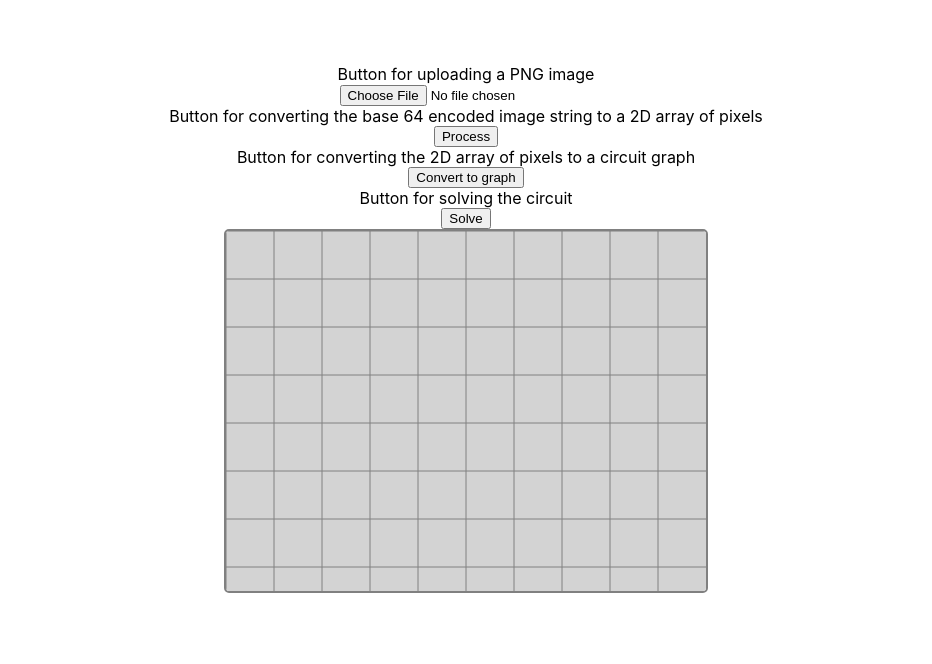
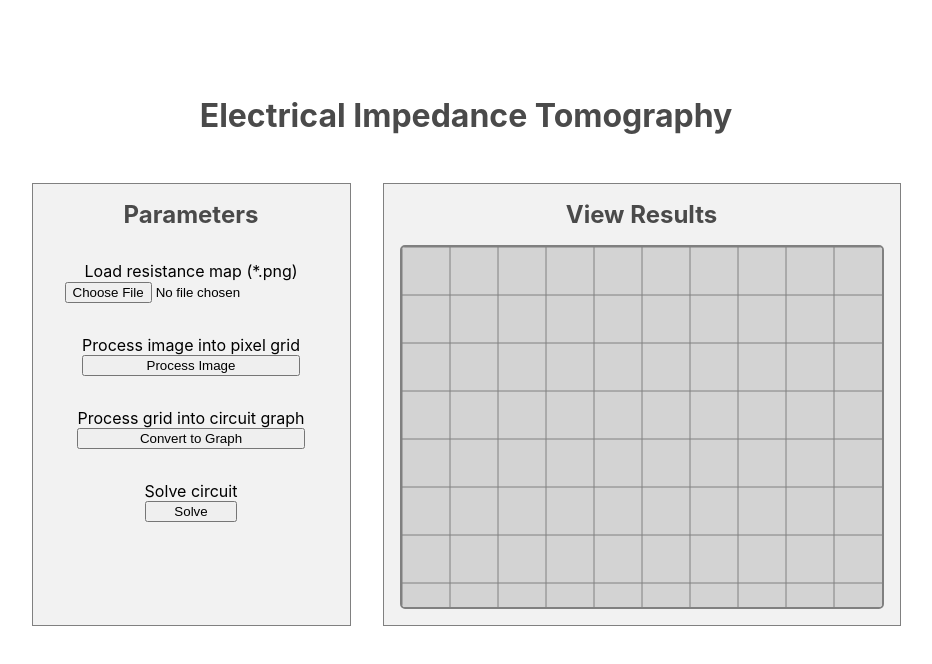
Before and after one commit to emilamaj/impedance, a React (Create React App) app: page / in a window 1280 px wide. Shown: the top 664 px of the page, without its empty margins (174-1106 px from the left). Built offline with nearby package versions, Linux system fonts and the light colour scheme.

Commit message:
Working version, works with all resistances equal. Better UI

```diff
--- a/src/App.css
+++ b/src/App.css
@@ -6,14 +6,56 @@
   margin-top: 5%;
 }
 
+.label-title-page {
+  font-size: 2rem;
+  font-weight: bold;
+  color: #4a4a4a;
+}
 
-/* .App-header {
-  min-height: 100vh;
-  background-color: gray;
+.container-section {
+  display: flex;
+  flex-direction: row;
+  justify-content: space-between;
+
+}
+
+.container-pane-left {
+  width: 50%;
   display: flex;
   flex-direction: column;
   align-items: center;
-  justify-content: center;
-  font-size: calc(10px + 2vmin);
-  color: white;
-} */
+  border: 1px solid grey;
+  margin: 1rem;
+  padding: 1rem;
+  background-color: #f2f2f2;
+}
+
+.container-pane-right {
+  width: 100%;
+  display: flex;
+  flex-direction: column;
+  align-items: center;
+  border: 1px solid grey;
+  margin: 1rem;
+  padding: 1rem;
+  background-color: #f2f2f2;
+}
+
+.label-title-pane {
+  font-size: 1.5rem;
+  font-weight: bold;
+  color: #4a4a4a;
+  margin: 0 0 1rem 0;
+}
+
+.label-element {
+  margin: 0;
+}
+
+.container-element {
+  display: flex;
+  flex-direction: column;
+  justify-content: left;
+  /* width: 100%; */
+  margin: 1rem;
+}
--- a/src/App.js
+++ b/src/App.js
@@ -51,6 +51,14 @@ function App() {
 		console.log("Border nodes :", borderNodes);
 		console.log("Node coordinates :", nodeCoord);
 
+		// FIXME: Set the resistance of the connections to 1
+		console.log("DEBUG: Setting the resistance of all connections to 1")
+		for (let i = 0; i < graph.length; i++) {
+			for (let j = 0; j < graph[i].length; j++) {
+				graph[i][j].resistance = 1;
+			}
+		}
+
 		setState({
 			...state,
 			graph: graph,
@@ -71,8 +79,20 @@ function App() {
 
 		console.log("Reference node :", referenceNode);
 		console.log("Ground node :", groundNode);
-		const resGraph = solveResistiveCircuit(state.graph, groundNode, referenceNode, referenceVoltage, true);
-		console.log(resGraph);
+		const resGraph = solveResistiveCircuit(state.graph, groundNode, referenceNode, referenceVoltage, false);
+
+		// const resGraph = solveResistiveCircuit(sampleCircuit, 1, 0, 1, false);
+
+		// For each node of the graph, give x/y coordinates between 0 and 1, and an id equal to its index
+		for (let i = 0; i < resGraph.length; i++) {
+			// resGraph[i].x = Math.random();
+			// resGraph[i].y = Math.random();
+			resGraph[i].x = state.nodeCoord[i].x;
+			resGraph[i].y = state.nodeCoord[i].y;
+			resGraph[i].id = i;
+		}
+
+		console.log("Result graph :", resGraph)
 
 		setState({
 			...state,
@@ -83,18 +103,38 @@ function App() {
 
 	return (
 		<div className="App">
-			Button for uploading a PNG image
-			<FileUploader handleResult={handleUpload}/>
+			<p className="label-title-page">Electrical Impedance Tomography</p>
 
-			Button for converting the base 64 encoded image string to a 2D array of pixels
-			<button onClick={handleProcess}>Process</button>
+			<div className="container-section">
+				<div className="container-pane-left">
+					<p className="label-title-pane">Parameters</p>
 
-			Button for converting the 2D array of pixels to a circuit graph
-			<button onClick={handleGraphConvertion}>Convert to graph</button>
+					<div className="container-element">
+						<p className="label-element">Load resistance map (*.png)</p>
+						<FileUploader handleResult={handleUpload}/>
+					</div>
 
-			Button for solving the circuit
-			<button onClick={handleSolve}>Solve</button>
-			<GraphDisplay graph={state.resultGraph} width={480} height={360}/>
+					<div className="container-element">
+						<p className="label-element">Process image into pixel grid</p>
+						<button onClick={handleProcess}>Process Image</button>
+					</div>
+
+					<div className="container-element">
+						<p className="label-element">Process grid into circuit graph</p>
+						<button onClick={handleGraphConvertion}>Convert to Graph</button>
+					</div>
+
+					<div className="container-element">
+						<p className="label-element">Solve circuit</p>
+						<button onClick={handleSolve}>Solve</button>
+					</div>
+				</div>
+
+				<div className="container-pane-right">
+					<p className="label-title-pane">View Results</p>
+					<GraphDisplay graph={state.resultGraph} width={480} height={360}/>
+				</div>
+			</div>
 		</div>
 	);
 }
--- a/src/Utils.js
+++ b/src/Utils.js
@@ -71,7 +71,8 @@ function pixelGridToGraph(pixelGrid, radius) {
             if (Math.sqrt(Math.pow(i - center.x, 2) + Math.pow(j - center.y, 2)) <= radius) {
                 // Create a node in the graph
                 const node = []
-                nodeCoord.push({x: i, y: j})
+                // Store the position of the node in the 2D grid. Values are from 0 to 1.
+                nodeCoord.push({x: i / pixelGrid.length, y: j / pixelGrid[0].length});
 
                 let connectionCount = 0;
 
```
